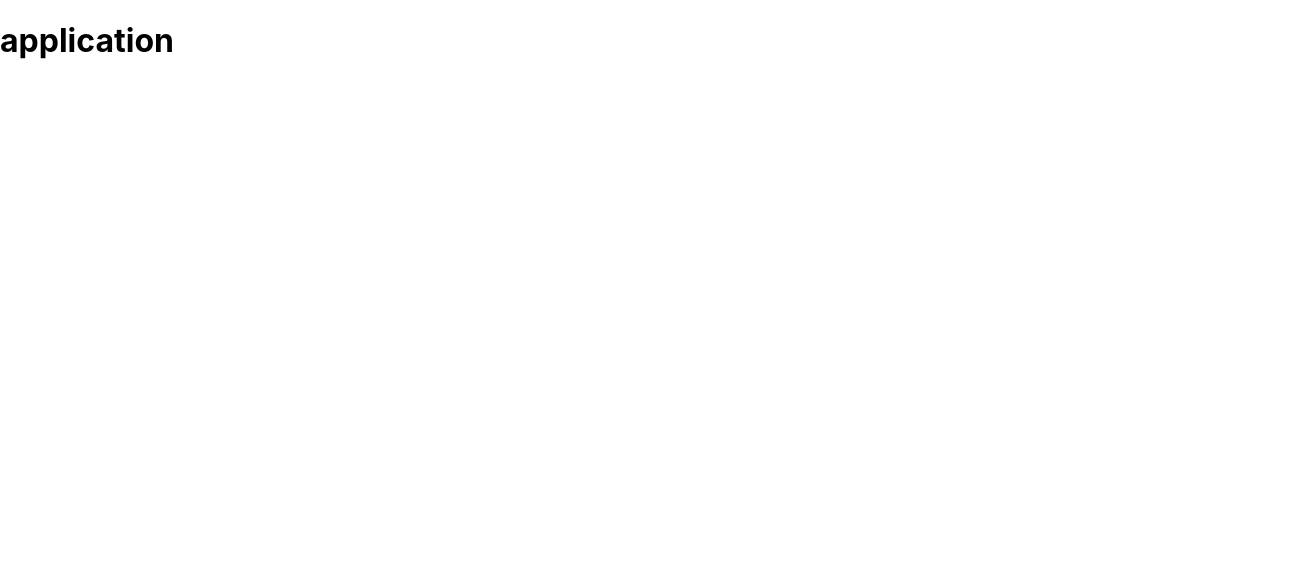
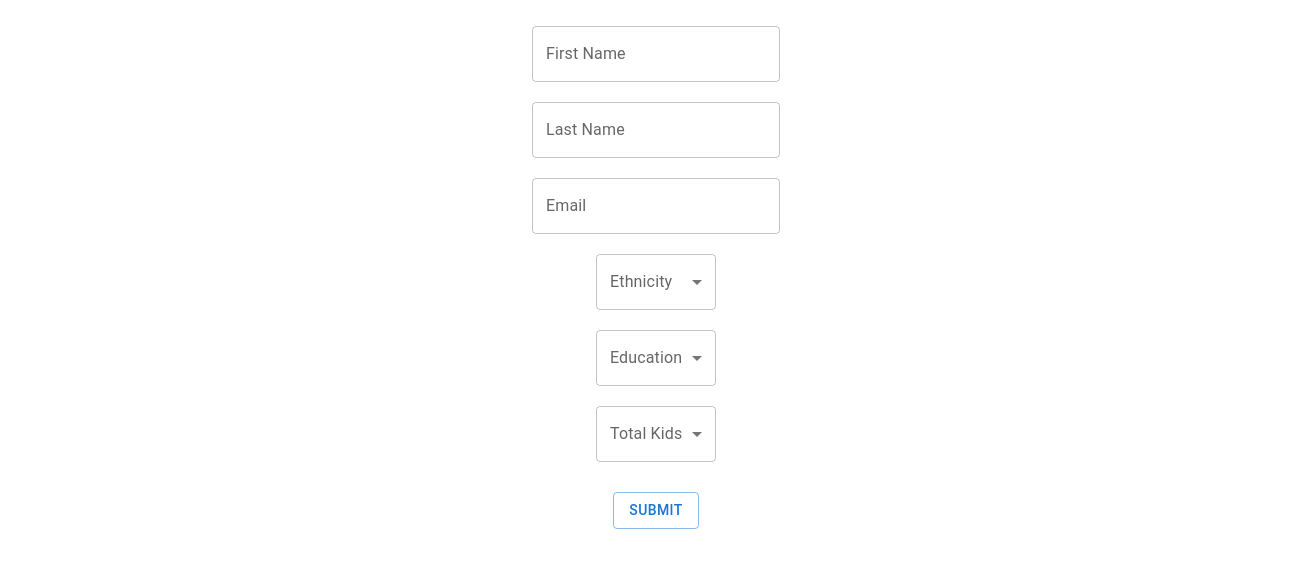
Before and after one commit to hieetesh/trp-group4-frontend, a React (Create React App) app: page /application in a window 1280 px wide. Shown: the top 568 px of the page, 1312 px wide, since content can reach past the window. Built offline with nearby package versions, Linux system fonts and the light colour scheme.

Commit message:
Created Application page

```diff
--- a/package.json
+++ b/package.json
@@ -3,6 +3,9 @@
   "version": "0.1.0",
   "private": true,
   "dependencies": {
+    "@emotion/react": "^11.7.1",
+    "@emotion/styled": "^11.6.0",
+    "@mui/material": "^5.2.4",
     "@testing-library/jest-dom": "^5.16.1",
     "@testing-library/react": "^12.1.2",
     "@testing-library/user-event": "^13.5.0",
@@ -10,6 +13,7 @@
     "react-dom": "^17.0.2",
     "react-router-dom": "^6.2.1",
     "react-scripts": "5.0.0",
+    "styled-components": "^5.3.3",
     "web-vitals": "^2.1.2"
   },
   "scripts": {
--- a/src/components/application.jsx
+++ b/src/components/application.jsx
@@ -1,11 +1,137 @@
-import React from 'react';
+import * as React from 'react';
+//import Box from '@mui/material/Box';
+import TextField from '@mui/material/TextField';
+import Button from '@mui/material/Button';
 
-function application(props) {
+import InputLabel from '@mui/material/InputLabel';
+import MenuItem from '@mui/material/MenuItem';
+import FormControl from '@mui/material/FormControl';
+import Select from '@mui/material/Select';
+
+const container = {
+    width:"100%",
+    height:"auto",
+    // border: "2px solid black",
+    padding: "1rem",
+    textAlign: "center",
+};
+
+const field = {
+    // display: "block",
+    textAlign: "center",
+    margin: "10px auto",
+}
+
+const button = {
+    display: "block",
+    textAlign: "center",
+    margin: "20px auto",
+}
+
+
+
+function Application(props) {
+
+    const [age, setAge] = React.useState('');
+
+    const handleChange = (event) => {
+        setAge(event.target.value);
+    };
+
     return (
-        <div>
-            <h1>application</h1>
+        <div style={container}>
+            <form>
+                <TextField
+                    style={field}
+                    id="outlined-helperText"
+                    label="First Name"
+                    defaultValue=""
+                    // helperText="Some important text"
+                />
+                <br/>
+                <TextField
+                    style={field}
+                    id="outlined-helperText"
+                    label="Last Name"
+                    defaultValue=""
+                    // helperText="Some important text"
+                />
+                <br/>
+
+                <TextField
+                    style={field}
+                    id="outlined-helperText"
+                    label="Email"
+                    defaultValue=""
+                    // helperText="Some important text"
+                />
+                <br/>
+
+                <FormControl style={field} sx={{ m: 1, minWidth: 120 }}>
+                    <InputLabel id="demo-simple-select-helper-label">Ethnicity</InputLabel>
+                    <Select
+                    labelId="demo-simple-select-helper-label"
+                    id="demo-simple-select-helper"
+                    value={age}
+                    label="Ethnicity"
+                    onChange={handleChange}
+                    >
+                    <MenuItem value="">
+                        <em>Select</em>
+                    </MenuItem>
+                    <MenuItem value={10}>Black</MenuItem>
+                    <MenuItem value={20}>Indigenous</MenuItem>
+                    <MenuItem value={30}>Asian</MenuItem>
+                    </Select>
+                </FormControl>
+
+                <br/>
+
+                <FormControl style={field} sx={{ m: 1, minWidth: 120 }}>
+                    <InputLabel id="demo-simple-select-helper-label">Education</InputLabel>
+                    <Select
+                    labelId="demo-simple-select-helper-label"
+                    id="demo-simple-select-helper"
+                    value={age}
+                    label="Education"
+                    onChange={handleChange}
+                    >
+                    <MenuItem value="">
+                        <em>Select</em>
+                    </MenuItem>
+                    <MenuItem value={10}>High School</MenuItem>
+                    <MenuItem value={20}>University</MenuItem>
+                    <MenuItem value={30}>Post Grad</MenuItem>
+                    </Select>
+                </FormControl>
+
+                <br/>
+
+                <FormControl style={field} sx={{ m: 1, minWidth: 120 }}>
+                    <InputLabel id="demo-simple-select-helper-label">Total Kids</InputLabel>
+                    <Select
+                    labelId="demo-simple-select-helper-label"
+                    id="demo-simple-select-helper"
+                    value={age}
+                    label="Total Kids"
+                    onChange={handleChange}
+                    >
+                    <MenuItem value="">
+                        <em>Select</em>
+                    </MenuItem>
+                    <MenuItem value={10}>1</MenuItem>
+                    <MenuItem value={20}>2</MenuItem>
+                    <MenuItem value={30}>More than 2</MenuItem>
+                    </Select>
+                </FormControl>
+
+                <br/>
+
+
+                <Button style={button} variant="outlined">Submit</Button>
+            </form>
         </div>
     );
 }
 
-export default application;
+export default Application;
```
Also changed, not shown: 1 other file (tests, documents, lock files or other folders).
